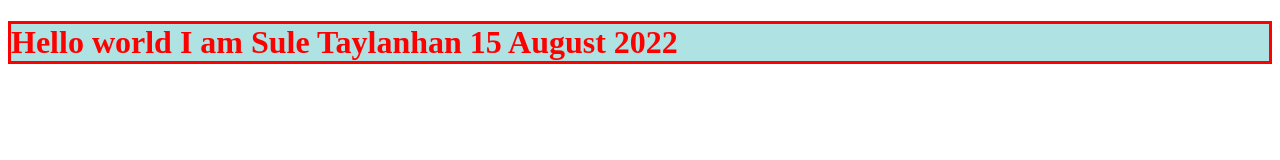
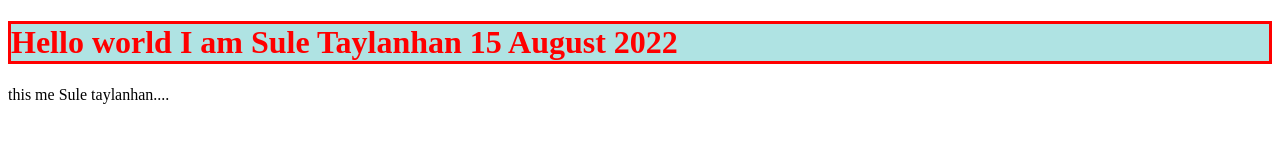
Before and after one commit to sule-taylanhan/test-html, a plain HTML site: page index.html in a window 1280 px wide. Drawn offline with Linux system fonts and the light colour scheme.

Commit message:
kfrfrfrfr

```diff
--- a/index.html
+++ b/index.html
@@ -9,5 +9,6 @@
 	</head>
 	<body>
 		<h1>Hello world I am Sule Taylanhan 15 August 2022</h1>
+		<p>this me Sule taylanhan....</p>
 	</body>
 </html>
```
Also changed, not shown: 1 other file.
